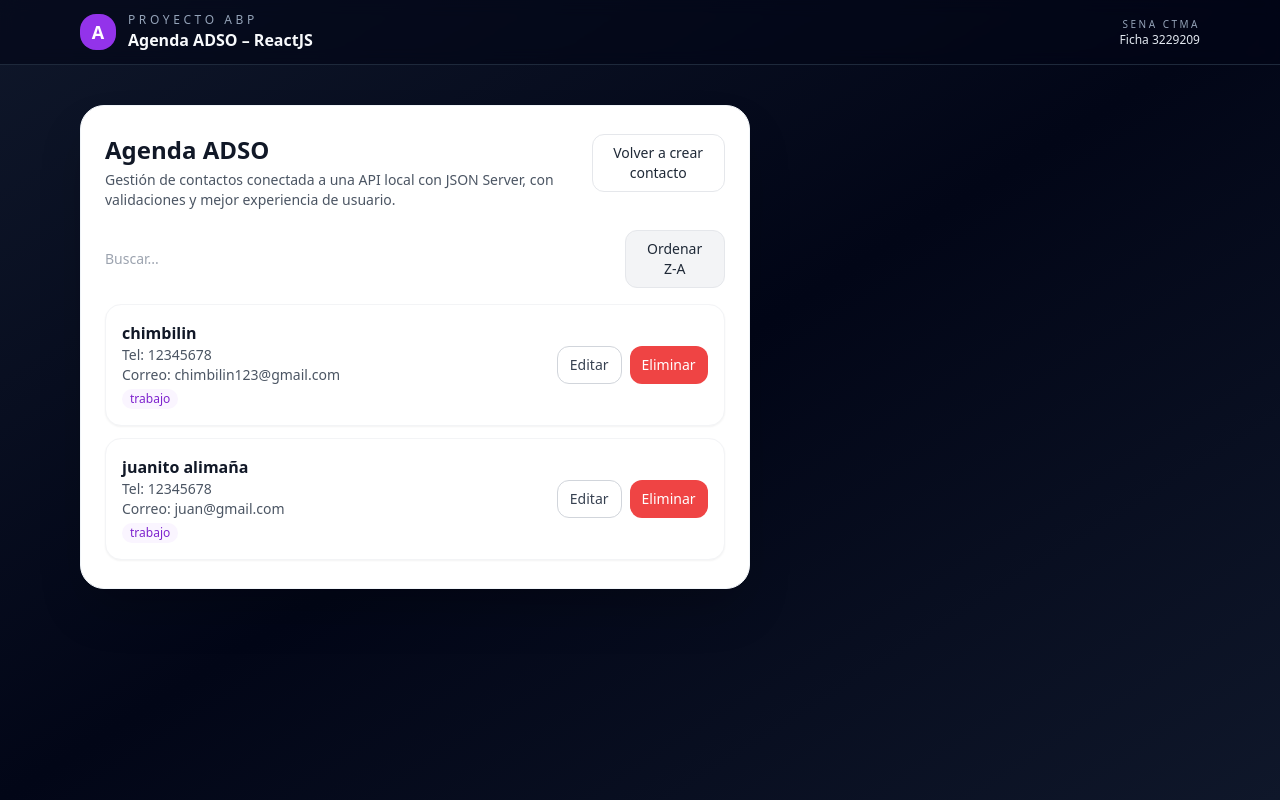
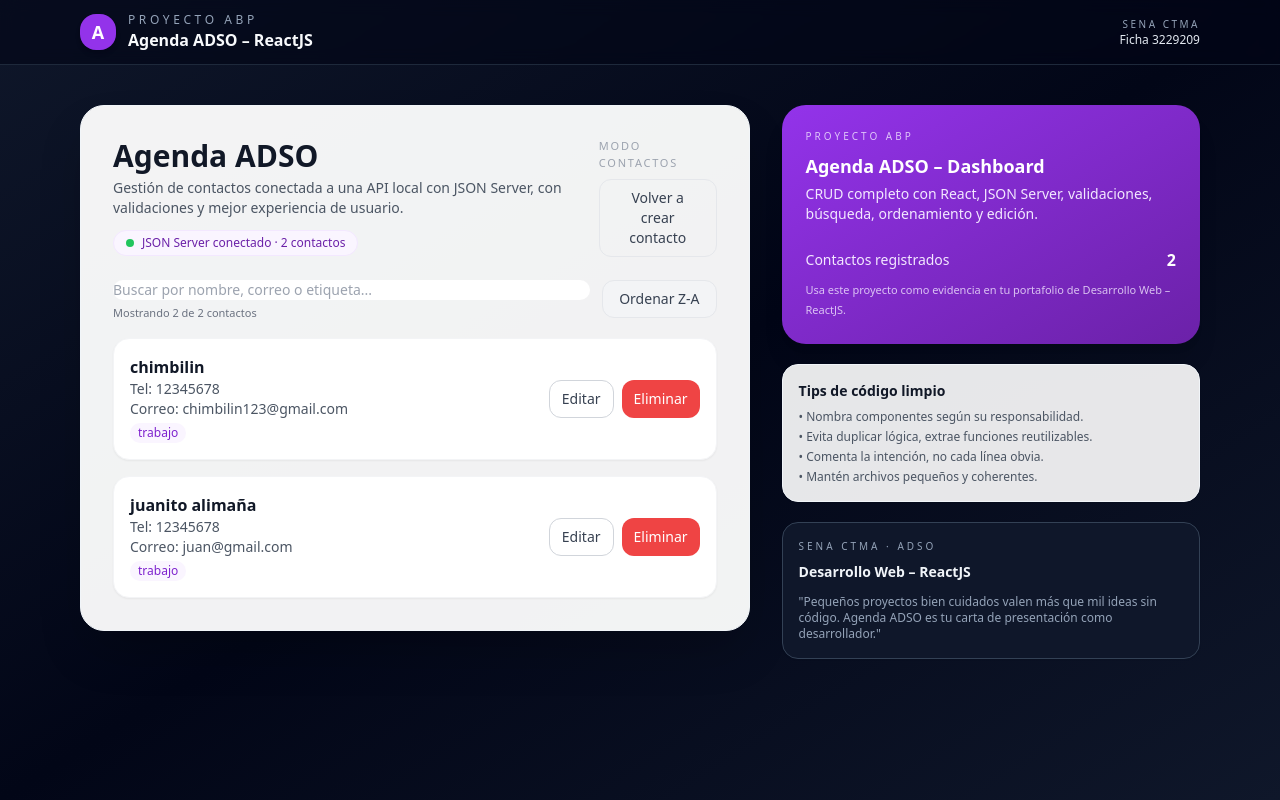
Before and after one commit to valeriaup/Agenda-ADSO-3229209, a React (Vite) app in the folder agenda-adso/: page / in a window 1280 px wide. Both pictures are taken after a click on the button "Ver contactos". Built offline with nearby package versions, Linux system fonts and the light colour scheme; data requests are answered from the project's data file.

Commit message:
fix: correción en código

```diff
--- a/agenda-adso/src/App.jsx
+++ b/agenda-adso/src/App.jsx
@@ -2,6 +2,7 @@
 // Versión PRO de la Agenda ADSO con dos vistas:
 // - Vista "crear": solo formulario para crear contactos.
 // - Vista "contactos": listado, búsqueda, ordenamiento, edición y eliminación.
+//
 // NO se usa React Router, solo un estado de vista.
 
 import { useEffect, useState } from "react";
@@ -16,13 +17,13 @@
 import ContactoCard from "./components/ContactoCard";
 
 function App() {
-
   const [contactos, setContactos] = useState([]);
   const [cargando, setCargando] = useState(true);
   const [error, setError] = useState("");
   const [busqueda, setBusqueda] = useState("");
   const [ordenAsc, setOrdenAsc] = useState(true);
   const [contactoEnEdicion, setContactoEnEdicion] = useState(null);
+  // NUEVO: estado de la vista actual ("crear" o "contactos")
   const [vista, setVista] = useState("crear");
 
   useEffect(() => {
@@ -35,16 +36,16 @@
       } catch (error) {
         console.error("Error al cargar contactos:", error);
         setError(
-          "No se pudieron cargar los contactos. Verifica que el servidor esté encendido."
+          "No se pudieron cargar los contactos. Verifica que el servidor esté encendido e intenta de nuevo."
         );
       } finally {
         setCargando(false);
       }
     };
-
     cargarContactos();
   }, []);
 
+  // Crear contacto (CREATE)
   const onAgregarContacto = async (nuevoContacto) => {
     try {
       setError("");
@@ -52,11 +53,14 @@
       setContactos((prev) => [...prev, creado]);
     } catch (error) {
       console.error("Error al crear contacto:", error);
-      setError("No se pudo guardar el contacto.");
+      setError(
+        "No se pudo guardar el contacto. Verifica tu conexión o el estado del servidor e intenta nuevamente."
+      );
       throw error;
     }
   };
 
+  // Actualizar contacto (UPDATE)
   const onActualizarContacto = async (contactoActualizado) => {
     try {
       setError("");
@@ -64,32 +68,33 @@
         contactoActualizado.id,
         contactoActualizado
       );
-
       setContactos((prev) =>
         prev.map((c) => (c.id === actualizado.id ? actualizado : c))
       );
-
       setContactoEnEdicion(null);
     } catch (error) {
       console.error("Error al actualizar contacto:", error);
-      setError("No se pudo actualizar el contacto.");
+      setError(
+        "No se pudo actualizar el contacto. Verifica tu conexión o el servidor e intenta nuevamente."
+      );
       throw error;
     }
   };
 
+  // Eliminar contacto (DELETE)
   const onEliminarContacto = async (id) => {
     try {
       setError("");
       await eliminarContactoPorId(id);
-
       setContactos((prev) => prev.filter((c) => c.id !== id));
-
       setContactoEnEdicion((actual) =>
         actual && actual.id === id ? null : actual
       );
     } catch (error) {
       console.error("Error al eliminar contacto:", error);
-      setError("No se pudo eliminar el contacto.");
+      setError(
+        "No se pudo eliminar el contacto. Vuelve a intentarlo o verifica el servidor."
+      );
     }
   };
 
@@ -113,12 +118,12 @@
     setBusqueda("");
   };
 
+  // Filtrado por búsqueda
   const contactosFiltrados = contactos.filter((c) => {
     const termino = busqueda.toLowerCase();
     const nombre = c.nombre.toLowerCase();
     const correo = c.correo.toLowerCase();
     const etiqueta = (c.etiqueta || "").toLowerCase();
-
     return (
       nombre.includes(termino) ||
       correo.includes(termino) ||
@@ -126,10 +131,10 @@
     );
   });
 
+  // Ordenamiento A-Z / Z-A
   const contactosOrdenados = [...contactosFiltrados].sort((a, b) => {
     const nombreA = a.nombre.toLowerCase();
     const nombreB = b.nombre.toLowerCase();
-
     if (nombreA < nombreB) return ordenAsc ? -1 : 1;
     if (nombreA > nombreB) return ordenAsc ? 1 : -1;
     return 0;
@@ -140,89 +145,90 @@
 
   return (
     <div className="min-h-screen bg-gradient-to-br from-slate-900 via-slate-950 to-slate-900">
-
-      {/* Header */}
+      {/* Barra superior */}
       <header className="border-b border-slate-800 bg-slate-950/60 backdrop-blur">
         <div className="max-w-6xl mx-auto px-4 py-3 flex items-center justify-between">
-
           <div className="flex items-center gap-3">
-            <div className="h-9 w-9 rounded-2xl bg-purple-600 flex items-center justify-center text-white text-lg font-bold">
+            <div className="h-9 w-9 rounded-2xl bg-purple-600 flex items-center justify-center text-white text-lg font-bold shadow-md">
               A
             </div>
-
             <div>
               <p className="text-xs uppercase tracking-[0.3em] text-slate-400">
                 Proyecto ABP
               </p>
-
               <h1 className="text-sm md:text-base font-semibold text-slate-50">
                 Agenda ADSO – ReactJS
               </h1>
             </div>
           </div>
-
           <div className="text-right">
             <p className="text-[10px] uppercase tracking-[0.25em] text-slate-400">
               SENA CTMA
             </p>
-
-            <p className="text-xs text-slate-200">
-              Ficha {APP_INFO.ficha}
-            </p>
+            <p className="text-xs text-slate-200">Ficha {APP_INFO.ficha}</p>
           </div>
-
         </div>
       </header>
 
+      {/* Contenido principal en grid 2 columnas */}
       <main className="max-w-6xl mx-auto px-4 py-8 md:py-10 pb-14">
-
         <div className="grid gap-8 md:grid-cols-[1.6fr,1fr] items-start">
 
           {/* COLUMNA IZQUIERDA */}
-          <div className="bg-white rounded-3xl shadow-2xl border border-slate-100 px-6 py-7">
-
-            <header className="mb-5 flex items-start justify-between">
-
+          <div className="bg-white/95 rounded-3xl shadow-2xl border border-slate-100 px-6 py-7 md:px-8 md:py-8">
+            <header className="mb-5 flex items-start justify-between gap-3">
               <div>
-                <h2 className="text-2xl font-extrabold text-gray-900">
+                <h2 className="text-2xl md:text-3xl font-extrabold text-gray-900">
                   {APP_INFO.titulo}
                 </h2>
-
-                <p className="text-sm text-gray-600 mt-1">
-                  {APP_INFO.subtitulo}
-                </p>
+                <p className="text-sm text-gray-600 mt-1">{APP_INFO.subtitulo}</p>
+                <div className="mt-3 inline-flex items-center gap-2 rounded-full bg-purple-50 px-3 py-1 border border-purple-100">
+                  <span className="h-2 w-2 rounded-full bg-green-500" />
+                  <span className="text-xs font-medium text-purple-800">
+                    JSON Server conectado · {contactos.length} contacto
+                    {contactos.length !== 1 && "s"}
+                  </span>
+                </div>
               </div>
 
+              {/* Botón para cambiar de vista */}
+              <div className="flex flex-col items-end gap-2">
+                <span className="text-[11px] uppercase tracking-[0.16em] text-gray-400">
+                  {estaEnVistaCrear ? "Modo creación" : "Modo contactos"}
+                </span>
                 {estaEnVistaCrear ? (
                   <button
+                    type="button"
                     onClick={irAVerContactos}
-                  className="text-sm px-4 py-2 rounded-xl border border-purple-200 text-purple-700"
+                    className="text-xs md:text-sm px-4 py-2 rounded-xl border border-purple-200 text-purple-700 hover:bg-purple-50"
                   >
                     Ver contactos
                   </button>
                 ) : (
                   <button
+                    type="button"
                     onClick={irACrearContacto}
-                  className="text-sm px-4 py-2 rounded-xl border border-gray-200"
+                    className="text-xs md:text-sm px-4 py-2 rounded-xl border border-gray-200 text-gray-700 hover:bg-gray-100"
                   >
                     Volver a crear contacto
                   </button>
                 )}
-
+              </div>
             </header>
 
+            {/* Error global */}
             {error && (
               <div className="mb-4 rounded-xl bg-red-50 border border-red-200 px-4 py-3">
-                <p className="text-sm text-red-700">{error}</p>
+                <p className="text-sm font-medium text-red-700">{error}</p>
               </div>
             )}
 
+            {/* Contenido según la vista */}
             {cargando ? (
-              <p className="text-sm text-gray-500">
-                Cargando contactos...
-              </p>
+              <p className="text-sm text-gray-500">Cargando contactos...</p>
             ) : (
               <>
+                {/* VISTA CREAR */}
                 {estaEnVistaCrear && (
                   <FormularioContacto
                     onAgregar={onAgregarContacto}
@@ -232,38 +238,48 @@
                   />
                 )}
 
+                {/* VISTA CONTACTOS */}
                 {estaEnVistaContactos && (
                   <>
                     {contactoEnEdicion && (
+                      <div className="mb-4">
                         <FormularioContacto
                           onAgregar={onAgregarContacto}
                           onActualizar={onActualizarContacto}
                           contactoEnEdicion={contactoEnEdicion}
                           onCancelarEdicion={onCancelarEdicion}
                         />
+                      </div>
                     )}
 
-                    <div className="flex gap-3 mb-4">
+                    <div className="flex flex-col md:flex-row md:items-center md:justify-between gap-3 mb-4">
+                      <div className="flex-1">
                         <input
                           type="text"
-                        className="w-full rounded-xl border-gray-300 text-sm"
-                        placeholder="Buscar..."
+                          className="w-full rounded-xl border-gray-300 focus:ring-purple-500 focus:border-purple-500 text-sm"
+                          placeholder="Buscar por nombre, correo o etiqueta..."
                           value={busqueda}
                           onChange={(e) => setBusqueda(e.target.value)}
                         />
-
+                        <p className="mt-1 text-[11px] text-gray-500">
+                          Mostrando {contactosOrdenados.length} de{" "}
+                          {contactos.length} contacto
+                          {contactos.length !== 1 && "s"}
+                        </p>
+                      </div>
                       <button
+                        type="button"
                         onClick={() => setOrdenAsc((prev) => !prev)}
-                        className="bg-gray-100 text-sm px-4 py-2 rounded-xl border"
+                        className="bg-gray-100 text-gray-700 text-sm px-4 py-2 rounded-xl border border-gray-200 hover:bg-gray-200 whitespace-nowrap"
                       >
                         {ordenAsc ? "Ordenar Z-A" : "Ordenar A-Z"}
                       </button>
                     </div>
 
-                    <section className="space-y-3">
+                    <section className="space-y-3 md:space-y-4">
                       {contactosOrdenados.length === 0 ? (
                         <p className="text-sm text-gray-500">
-                          No se encontraron contactos.
+                          No se encontraron contactos que coincidan con la búsqueda.
                         </p>
                       ) : (
                         contactosOrdenados.map((c) => (
@@ -283,13 +299,62 @@
                 )}
               </>
             )}
+          </div>
+
+          {/* COLUMNA DERECHA: Panel lateral */}
+          <aside className="space-y-4 md:space-y-5">
+            {/* Banner morado */}
+            <div className="rounded-3xl bg-gradient-to-br from-purple-600 to-purple-800 text-white p-6 shadow-xl flex flex-col justify-between min-h-[220px]">
+              <div>
+                <p className="text-[10px] uppercase tracking-[0.3em] text-purple-100/80">
+                  Proyecto ABP
+                </p>
+                <h2 className="text-lg font-bold mt-2">Agenda ADSO – Dashboard</h2>
+                <p className="text-sm text-purple-100 mt-1">
+                  CRUD completo con React, JSON Server, validaciones, búsqueda,
+                  ordenamiento y edición.
+                </p>
+              </div>
+              <div className="mt-6 space-y-2 text-sm">
+                <p className="flex items-center justify-between">
+                  <span className="text-purple-100">Contactos registrados</span>
+                  <span className="font-semibold text-white text-base">
+                    {contactos.length}
+                  </span>
+                </p>
+                <p className="text-[11px] text-purple-100/80">
+                  Usa este proyecto como evidencia en tu portafolio de
+                  Desarrollo Web – ReactJS.
+                </p>
+              </div>
+            </div>
+
+            {/* Tips */}
+            <div className="rounded-2xl bg-white/90 border border-slate-100 p-4 shadow-sm">
+              <h3 className="text-sm font-semibold text-gray-900">Tips de código limpio</h3>
+              <ul className="mt-2 text-xs text-gray-600 space-y-1">
+                <li>• Nombra componentes según su responsabilidad.</li>
+                <li>• Evita duplicar lógica, extrae funciones reutilizables.</li>
+                <li>• Comenta la intención, no cada línea obvia.</li>
+                <li>• Mantén archivos pequeños y coherentes.</li>
+              </ul>
+            </div>
+
+            {/* Tarjeta SENA */}
+            <div className="rounded-2xl bg-slate-900 border border-slate-700 p-4 text-slate-100 shadow-sm">
+              <p className="text-[10px] uppercase tracking-[0.3em] text-slate-400">
+                SENA CTMA · ADSO
+              </p>
+              <p className="text-sm font-semibold mt-2">Desarrollo Web – ReactJS</p>
+              <p className="text-xs text-slate-400 mt-3">
+                "Pequeños proyectos bien cuidados valen más que mil ideas sin
+                código. Agenda ADSO es tu carta de presentación como desarrollador."
+              </p>
+            </div>
+          </aside>
 
         </div>
-
-        </div>
-
       </main>
-
     </div>
   );
 }
```
Lines whose indentation alone changed are shown as unchanged.
